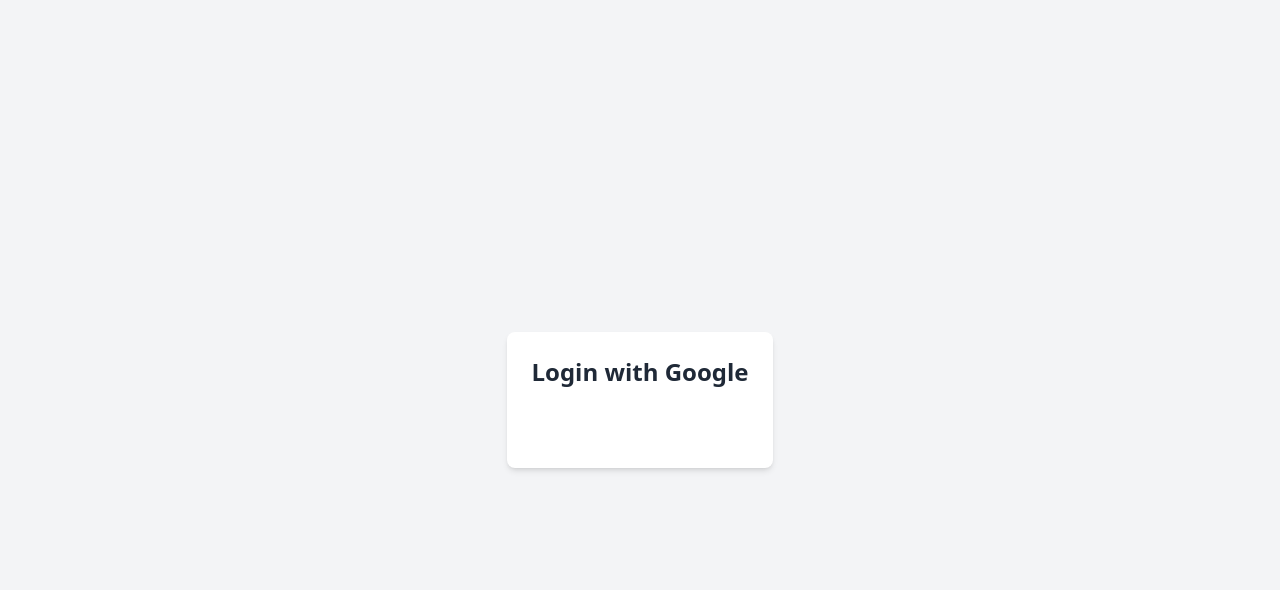
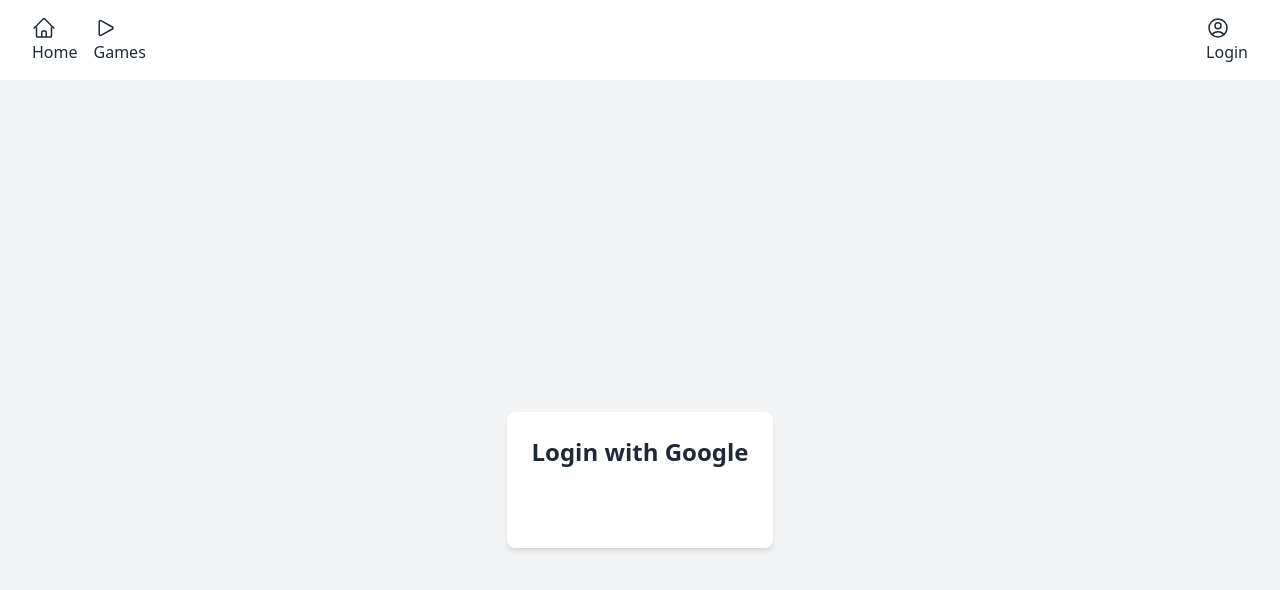
Before and after one commit to Michelstuder/casino_frontend, a React (Create React App) app: page /login in a window 1280 px wide. Shown: the top 590 px of the page. Built offline with nearby package versions, Linux system fonts and the light colour scheme; no server answers.

Commit message:
Partial: Implemented simple navbar

```diff
--- a/package.json
+++ b/package.json
@@ -3,6 +3,7 @@
   "version": "0.1.0",
   "private": true,
   "dependencies": {
+    "@heroicons/react": "^2.1.5",
     "@react-oauth/google": "^0.12.1",
     "@testing-library/jest-dom": "^5.17.0",
     "@testing-library/react": "^13.4.0",
--- a/src/app/app.tsx
+++ b/src/app/app.tsx
@@ -1,20 +1,27 @@
-import React from 'react';
+import React, { useState } from 'react';
 import { BrowserRouter as Router, Route, Routes } from 'react-router-dom';
 import { GoogleLoginComponent } from './googleLogin';
+import Navbar from './navbar';
 
 const App = () => {
+  const [isLoggedIn, setIsLoggedIn] = useState(false);
+
   const handleLoginSuccess = (data: any) => {
-    // Handle successful login (e.g., redirect or store user data)
     console.log('Login success:', data);
+    setIsLoggedIn(true); // Update state to logged in
   };
 
   const handleLoginFailure = () => {
-    // Handle login failure (e.g., show a message)
     console.error('Login failed! Please try again later');
+  };
+
+  const handleLogout = () => {
+    setIsLoggedIn(false); // Update state to logged out
   };
 
   return (
     <Router>
+      <Navbar isLoggedIn={isLoggedIn} onLogout={handleLogout} />
       <div className="min-h-screen bg-gray-100 flex items-center justify-center">
         <Routes>
           <Route
@@ -26,6 +33,14 @@ const App = () => {
               />
             }
           />
+          <Route
+            path="/"
+            element={<h1 className="text-3xl">Welcome to Home</h1>}
+          />
+          <Route
+            path="/games"
+            element={<h1 className="text-3xl">Games Page</h1>}
+          />
         </Routes>
       </div>
     </Router>
--- /dev/null
+++ b/src/app/navbar.tsx
@@ -0,0 +1,55 @@
+import React from 'react';
+import { Link } from 'react-router-dom';
+import { HomeIcon, PlayIcon, UserCircleIcon } from '@heroicons/react/24/outline';
+
+interface NavbarProps {
+  isLoggedIn: boolean;
+  onLogout: () => void;
+}
+
+const Navbar = ({ isLoggedIn, onLogout }: NavbarProps) => {
+  return (
+    <nav className="bg-white shadow-md">
+      <div className="max-w-7xl mx-auto px-4 sm:px-6 lg:px-8">
+        <div className="flex justify-between items-center py-4">
+          <div className="flex items-center space-x-4">
+            <Link to="/" className="text-gray-800 hover:text-blue-500">
+              <HomeIcon className="h-6 w-6" />
+              <span className="hidden md:inline">Home</span>
+            </Link>
+            <Link to="/games" className="text-gray-800 hover:text-blue-500">
+              <PlayIcon className="h-6 w-6" />
+              <span className="hidden md:inline">Games</span>
+            </Link>
+          </div>
+          <div className="flex items-center space-x-4">
+            {isLoggedIn ? (
+              <>
+                <Link
+                  to="/profile"
+                  className="text-gray-800 hover:text-blue-500"
+                >
+                  <UserCircleIcon className="h-6 w-6" />
+                  <span className="hidden md:inline">Profile</span>
+                </Link>
+                <button
+                  onClick={onLogout}
+                  className="text-gray-800 hover:text-blue-500"
+                >
+                  Logout
+                </button>
+              </>
+            ) : (
+              <Link to="/login" className="text-gray-800 hover:text-blue-500">
+                <UserCircleIcon className="h-6 w-6" />
+                <span className="hidden md:inline">Login</span>
+              </Link>
+            )}
+          </div>
+        </div>
+      </div>
+    </nav>
+  );
+};
+
+export default Navbar;
--- /dev/null
+++ b/src/heroicons.d.ts
@@ -0,0 +1,7 @@
+declare module '@heroicons/react/outline' {
+  export const HomeIcon: React.ComponentType<React.SVGProps<SVGSVGElement>>;
+  export const GamingIcon: React.ComponentType<React.SVGProps<SVGSVGElement>>;
+  export const UserCircleIcon: React.ComponentType<
+    React.SVGProps<SVGSVGElement>
+  >;
+}
```
Also changed, not shown: 1 other file (tests, documents, lock files or other folders).
